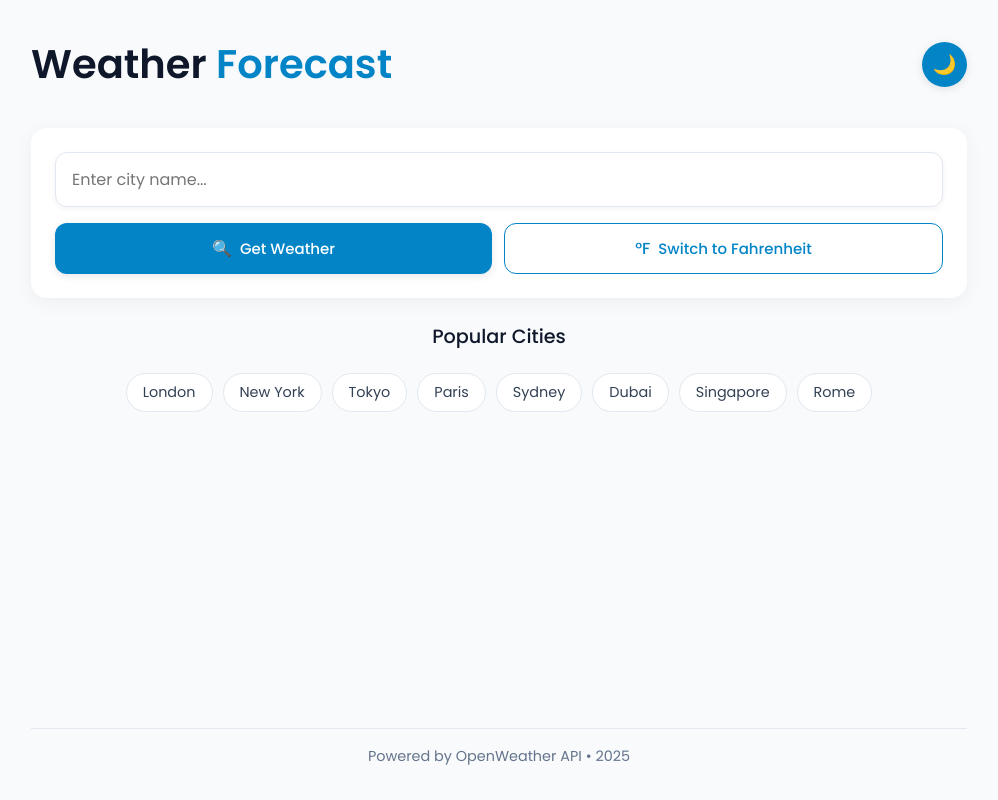
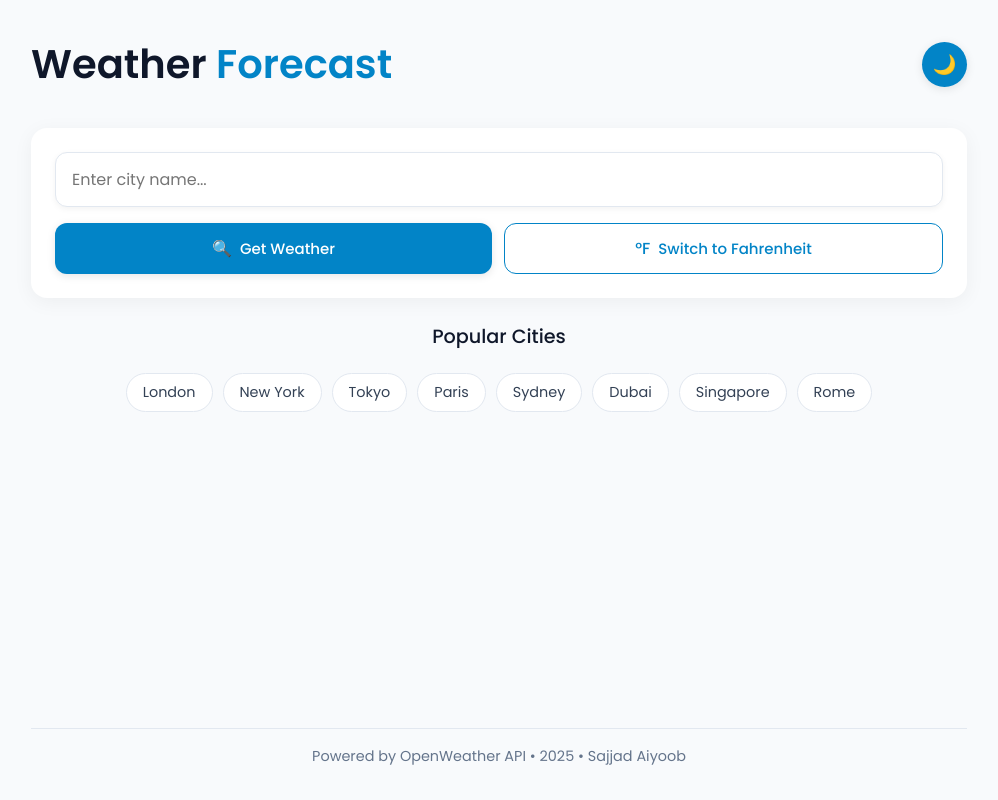
Before and after one commit to KingSajxxd/Weather-App, a React (Vite) app: page / in a window 1280 px wide. Shown: the whole page, without its empty margins (141-1139 px from the left). Built offline with nearby package versions, Linux system fonts and the light colour scheme.

Commit message:
Initiall Commit - Functional

```diff
--- a/src/App.jsx
+++ b/src/App.jsx
@@ -122,7 +122,7 @@ function App() {
       </div>
 
       <footer style={styles.footer}>
-        <p>Powered by OpenWeather API • {new Date().getFullYear()}</p>
+        <p>Powered by OpenWeather API • {new Date().getFullYear()} • Sajjad Aiyoob</p>
       </footer>
     </div>
   );
```
